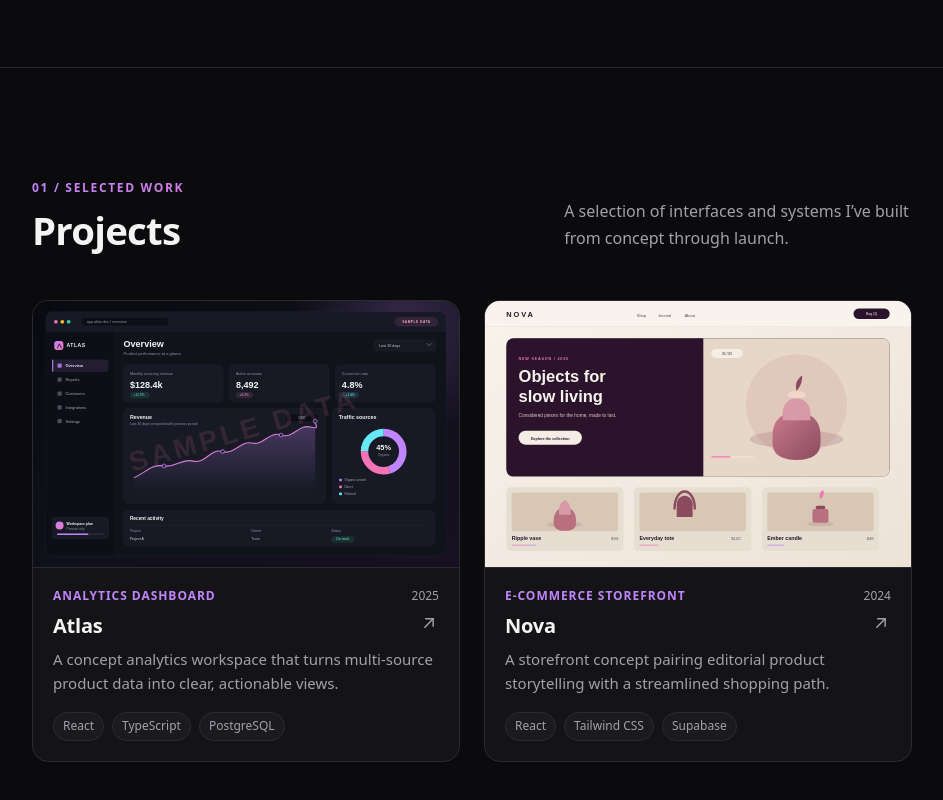
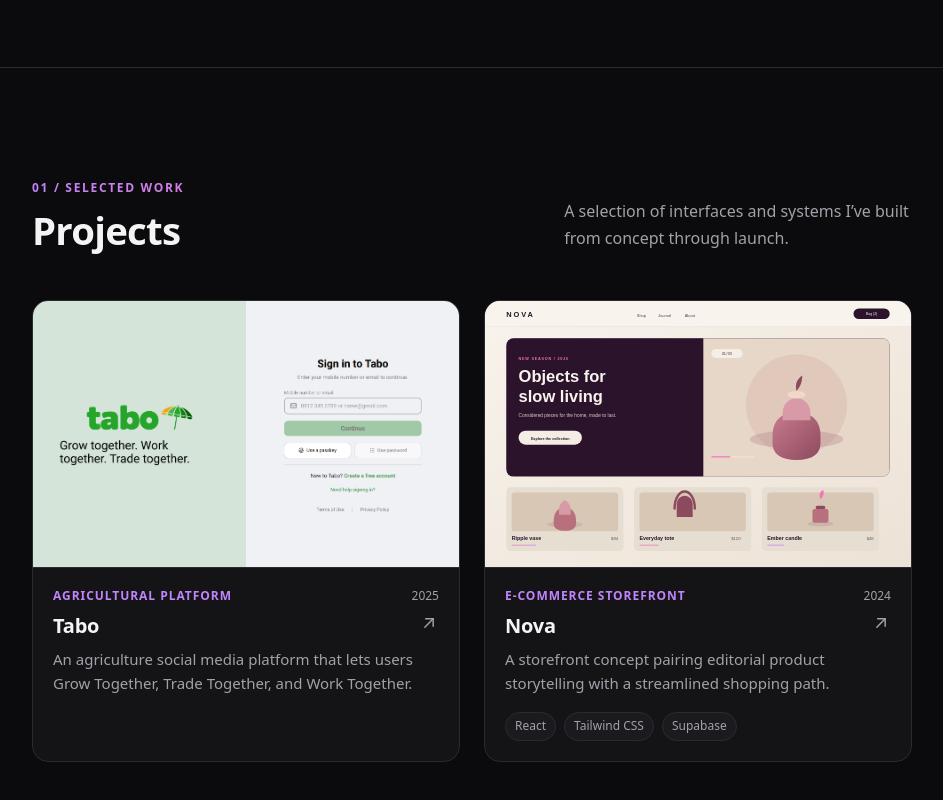
Before and after one commit to GTGUY652/MyPortfolio, a React (Vite) app: page / in a window 1280 px wide. Shown: the part 1128-1928 px from the top of the page, without its empty margins (168-1111 px from the left). Built offline with nearby package versions, Linux system fonts and the light colour scheme.

Commit message:
feat(projects): add Tabo project details and preview

```diff
--- a/src/components/ui/ProjectCard.tsx
+++ b/src/components/ui/ProjectCard.tsx
@@ -50,6 +50,7 @@
 
         <p className="project-card__summary">{project.description}</p>
 
+        {project.tags.length > 0 ? (
           <ul
             className="project-card__tags"
             aria-label={`Technologies used in ${project.title}`}
@@ -60,6 +61,7 @@
               </li>
             ))}
           </ul>
+        ) : null}
 
         <span id={externalId} className="visually-hidden">
           project — opens in a new tab
--- a/src/data/content.ts
+++ b/src/data/content.ts
@@ -1,6 +1,6 @@
 import avatarUrl from '../assets/images/PortfolioProfile-avatar.jpg'
-import projectAtlasUrl from '../assets/images/project-atlas-placeholder.svg'
 import projectNovaUrl from '../assets/images/project-nova-placeholder.svg'
+import taboImageUrl from '../assets/images/TaboImage-card.png'
 import amazonawsUrl from '../assets/logos/tech/amazonaws.svg'
 import cUrl from '../assets/logos/tech/c.svg'
 import cssUrl from '../assets/logos/tech/css.svg'
@@ -36,7 +36,7 @@
   TechItem,
 } from './types'
 
-// PLACEHOLDER CONTENT — replace every value in this file with real details.
+// Placeholder content remains in this file — replace placeholder values with real details.
 // Brick 1 exports the content object with navigation, hero, and tech data.
 // Later bricks fill in experience and socials.
 
@@ -96,7 +96,7 @@
   { name: 'Postman', src: postmanUrl },
 ]
 
-// PLACEHOLDER CONTENT — replace these projects with real work.
+// Nova remains placeholder work. Replace its details and the example.com links when available.
 const projectsHeading: ProjectsHeading = {
   index: '01',
   label: 'Selected work',
@@ -107,14 +107,14 @@
 
 const projects: ProjectItem[] = [
   {
-    title: 'Atlas',
-    category: 'Analytics dashboard',
+    title: 'Tabo',
+    category: 'Agricultural Platform',
     year: '2025',
     description:
-      'A concept analytics workspace that turns multi-source product data into clear, actionable views.',
-    tags: ['React', 'TypeScript', 'PostgreSQL'],
-    image: projectAtlasUrl,
-    imageAlt: 'Preview of the Atlas analytics dashboard',
+      'An agriculture social media platform that lets users Grow Together, Trade Together, and Work Together.',
+    tags: [],
+    image: taboImageUrl,
+    imageAlt: 'Sign-in screen for the Tabo agricultural platform',
     href: 'https://example.com',
   },
   {
```
Also changed, not shown: src/assets/images/TaboImage-card.png (added), src/assets/images/TaboImage.png (added). Lines whose indentation alone changed are shown as unchanged.
